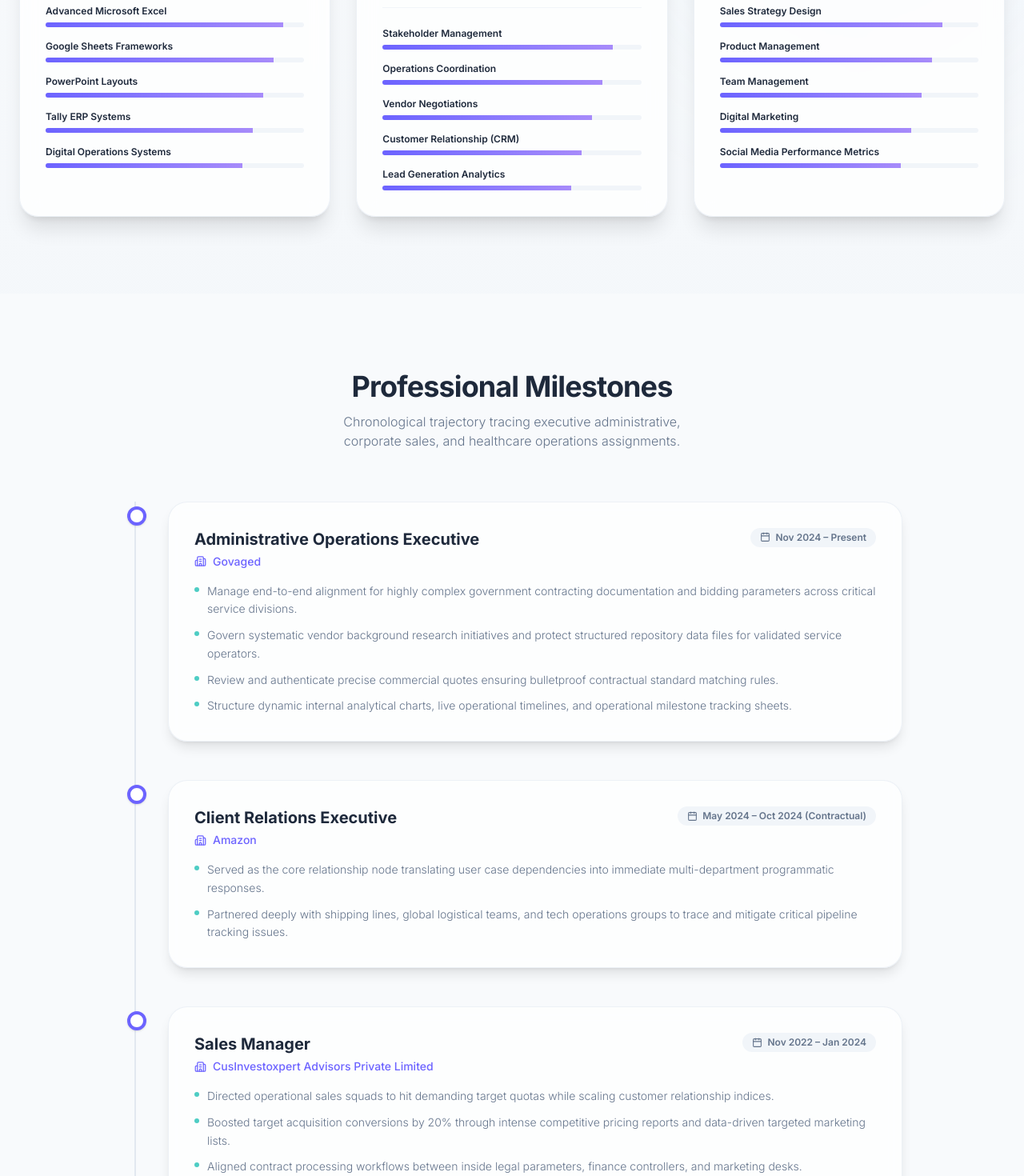
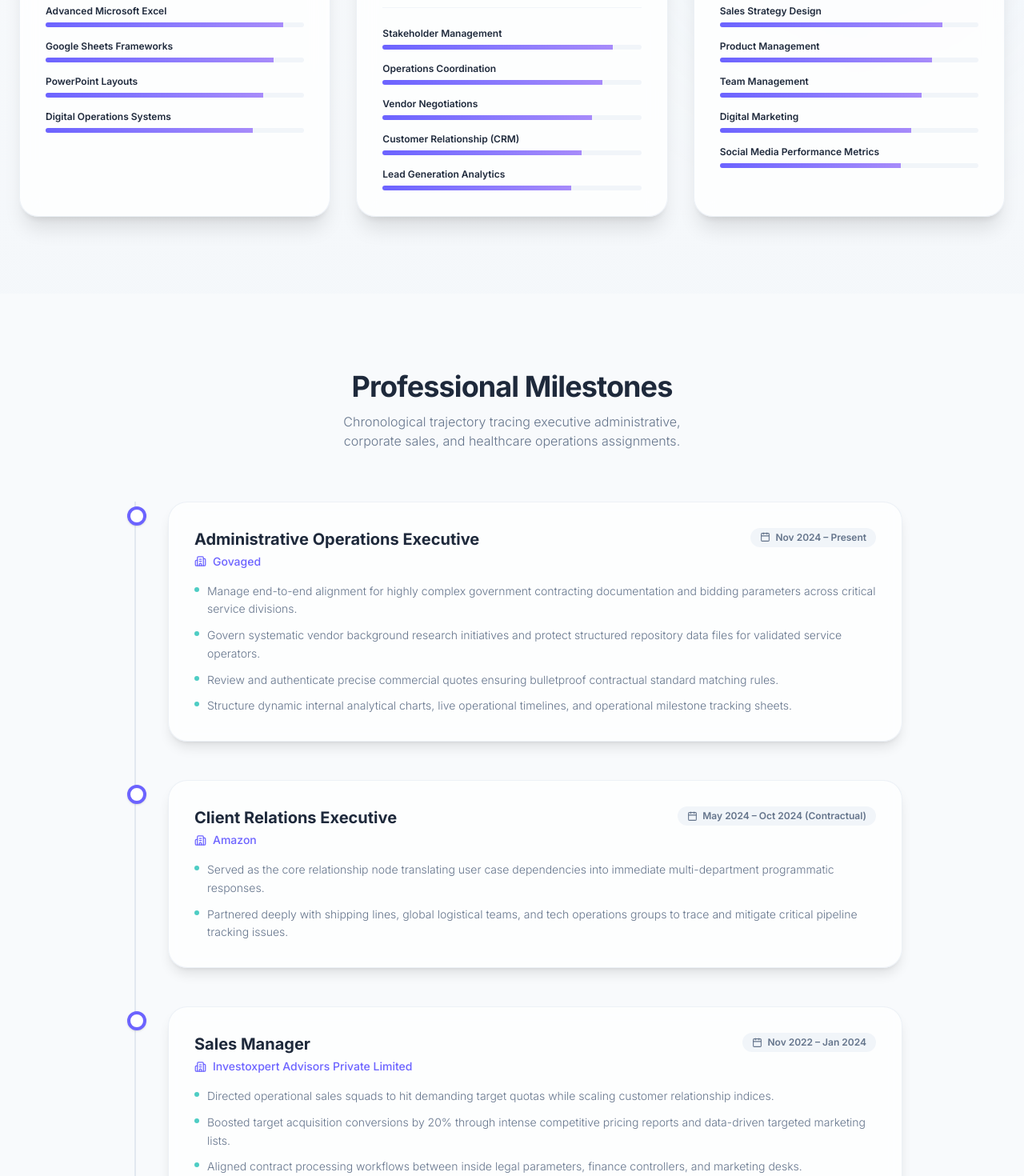
Before and after one commit to ashifreza32/shreyaportfoli, a React (Vite) app: page /skills in a window 1280 px wide. Shown: the part 1640-3110 px from the top of the page at 80% size. Built offline with nearby package versions, Linux system fonts and the light colour scheme.

Commit message:
Update organization name in Experience component and remove Tally ERP Systems from Skills list

```diff
--- a/src/components/Experience.jsx
+++ b/src/components/Experience.jsx
@@ -30,7 +30,7 @@
     },
     {
       role: "Sales Manager",
-      org: "CusInvestoxpert Advisors Private Limited",
+      org: "Investoxpert Advisors Private Limited",
       date: "Nov 2022 – Jan 2024",
       bullets: [
         "Directed operational sales squads to hit demanding target quotas while scaling customer relationship indices.",
--- a/src/components/Skills.jsx
+++ b/src/components/Skills.jsx
@@ -11,7 +11,7 @@
     {
       title: "Technical Toolkits",
       icon: <Settings className="text-[#6C63FF]" size={22} />,
-      list: ["Advanced Microsoft Excel", "Google Sheets Frameworks", "PowerPoint Layouts", "Tally ERP Systems", "Digital Operations Systems"]
+      list: ["Advanced Microsoft Excel", "Google Sheets Frameworks", "PowerPoint Layouts", "Digital Operations Systems"]
     },
     {
       title: "Professional Workflow Capabilities",
```
